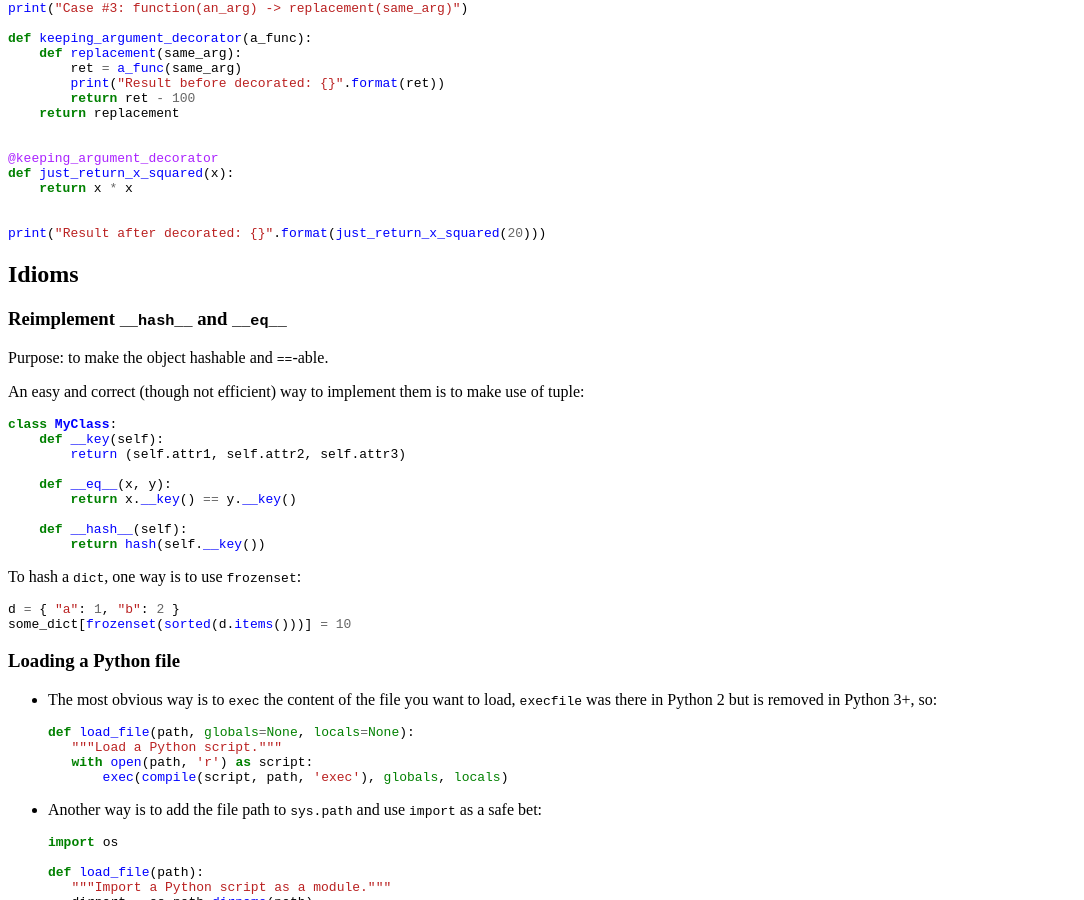
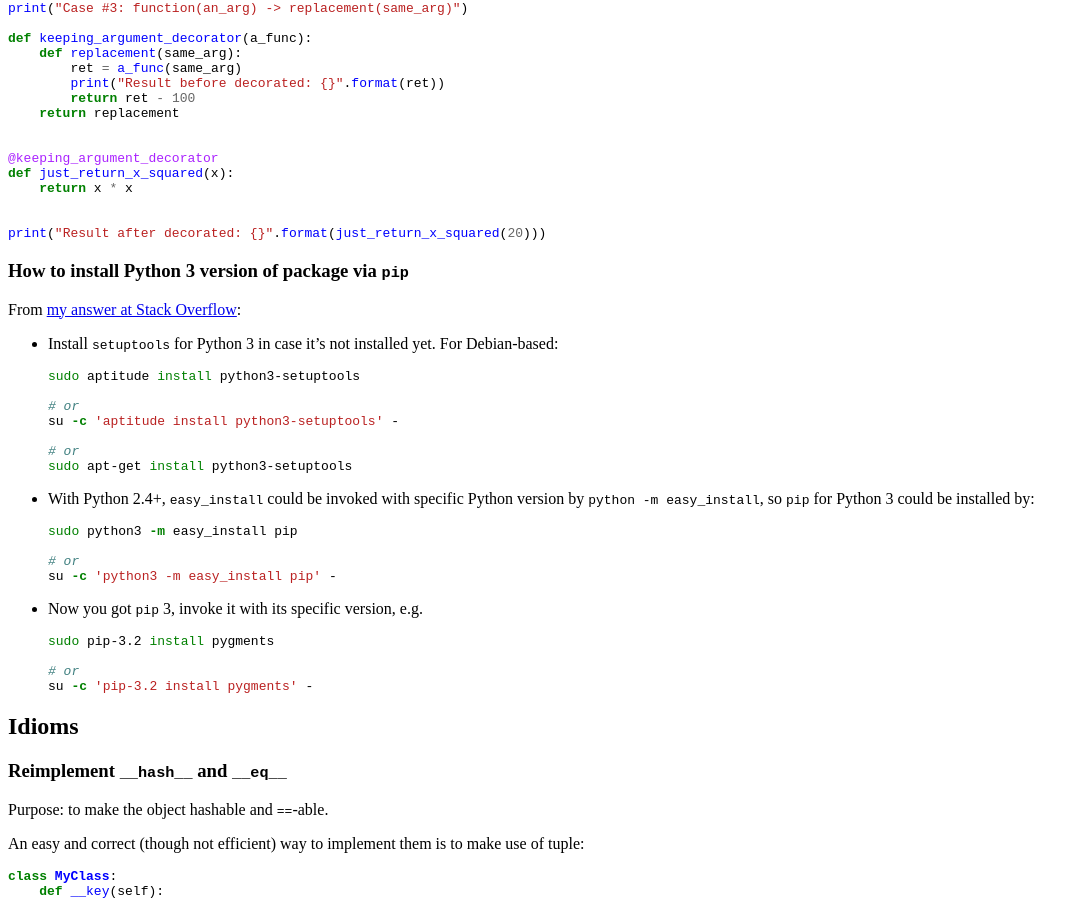
Before and after one commit to cmpitg/cmpitg.github.com, a Jekyll site: the page built from guides/python.md, in a window 1280 px wide and 900 px high, scrolled down 1616 px. Shown: the whole window, without its empty margins (0-1084 px from the left). Built offline with Jekyll 4.4.1, drawn with Linux system fonts in a browser that asks for light colours; Markdown is read by kramdown in place of the engine named in the settings; comment, search, counter and statistics services are not loaded; some of the changed text lies outside the part shown.

Commit message:
Update: installing package in Python 3 with pip

````diff
--- a/guides/python.md
+++ b/guides/python.md
@@ -122,6 +122,43 @@ def just_return_x_squared(x):
 print("Result after decorated: {}".format(just_return_x_squared(20)))
 ```
 
+### How to install Python 3 version of package via `pip`
+
+From
+[my answer at Stack Overflow](http://stackoverflow.com/questions/10763440/how-to-install-python3-version-of-package-via-pip/17266254#17266254):
+
+* Install `setuptools` for Python 3 in case it's not installed yet.  For Debian-based:
+
+  ```sh
+  sudo aptitude install python3-setuptools
+
+  # or
+  su -c 'aptitude install python3-setuptools' -
+
+  # or
+  sudo apt-get install python3-setuptools
+  ```
+
+* With Python 2.4+, `easy_install` could be invoked with specific Python
+  version by `python -m easy_install`, so `pip` for Python 3 could be
+  installed by:
+
+  ```sh
+  sudo python3 -m easy_install pip
+
+  # or
+  su -c 'python3 -m easy_install pip' -
+  ```
+
+* Now you got `pip` 3, invoke it with its specific version, e.g.
+
+  ```sh
+  sudo pip-3.2 install pygments
+
+  # or
+  su -c 'pip-3.2 install pygments' -
+  ```
+
 ## Idioms
 
 ### Reimplement `__hash__` and `__eq__`
````
Also changed, not shown: other parts of guides/python.md (+1 -1 lines).
